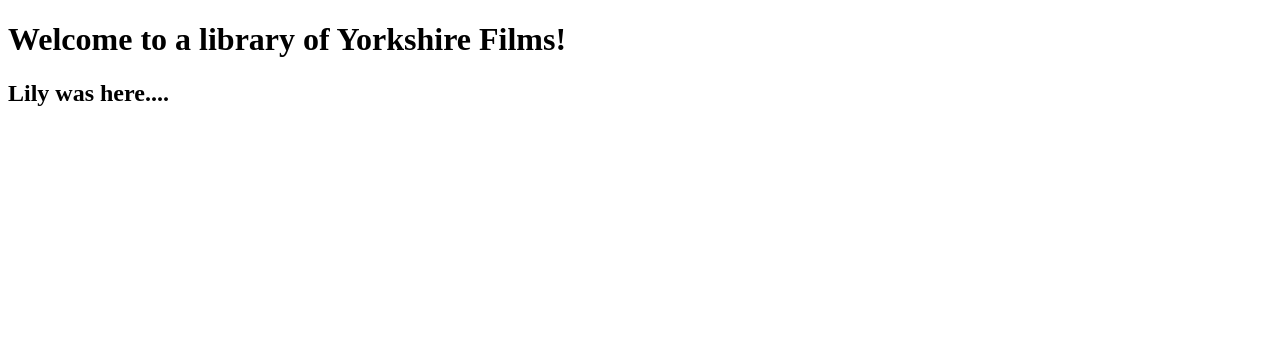
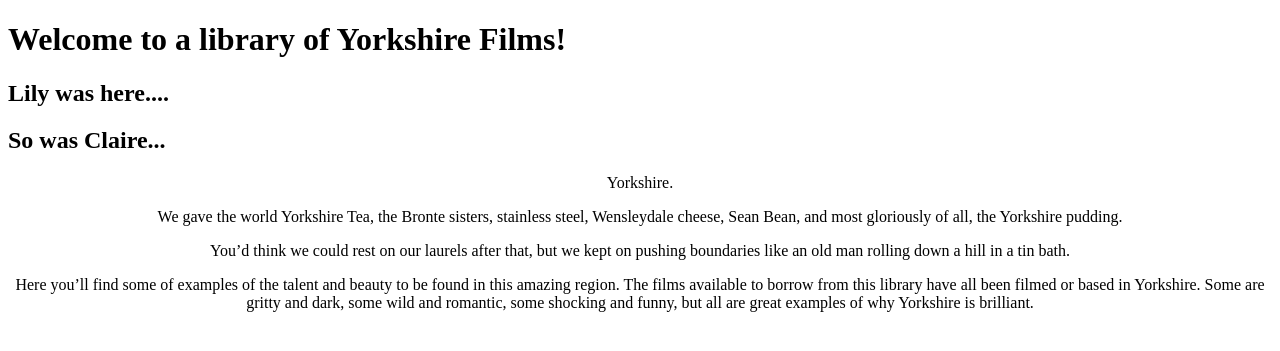
Before and after one commit to ofure-omo/Yorkshire-films, a PHP site: page / in a window 1280 px wide. Shown: the top 351 px of the page. Run offline with PHP 8.4, Linux system fonts and the light colour scheme.

Commit message:
Added Yorkshire film intro text

```diff
--- a/index.php
+++ b/index.php
@@ -14,6 +14,16 @@ and open the template in the editor.
 
 
         <h2> Lily was here....</h2>
+        <h2> So was Claire...</h2>
+
+        <p style="text-align:center;"> Yorkshire. </p>
+
+        <p style="text-align:center;"> We gave the world Yorkshire Tea, the Bronte sisters, stainless steel, Wensleydale cheese, Sean Bean, and most gloriously of all, the Yorkshire pudding.</p>
+
+        <p style="text-align:center;"> You’d think we could rest on our laurels after that, but we kept on pushing boundaries like an old man rolling down a hill in a tin bath. </p>
+
+        <p style="text-align:center;"> Here you’ll find some of examples of the talent and beauty to be found in this amazing region. The films available to borrow from this library have all been filmed or based in Yorkshire. Some are gritty and dark, some wild and romantic, some shocking and funny, but all are great examples of why Yorkshire is brilliant.</p>
+
         <?php        ?>
     </body>
 </html>
```
